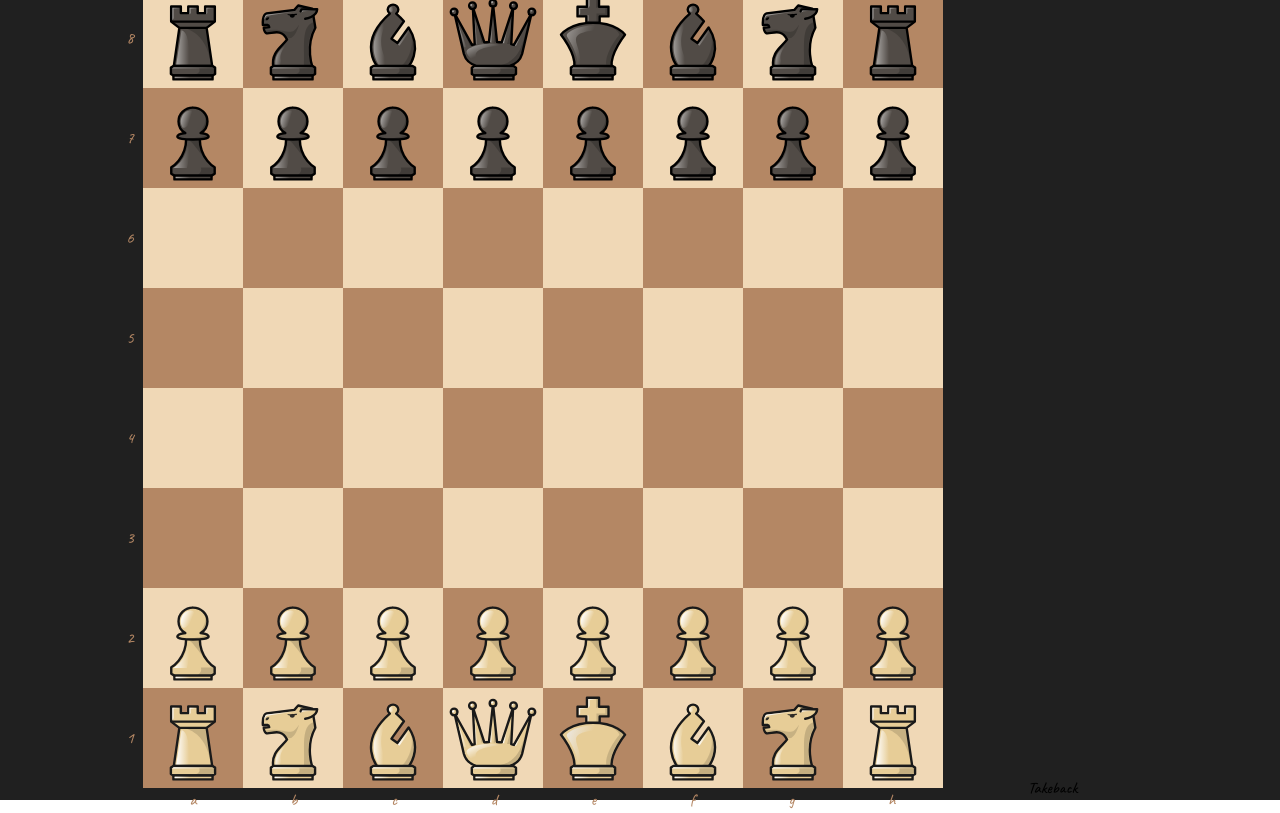
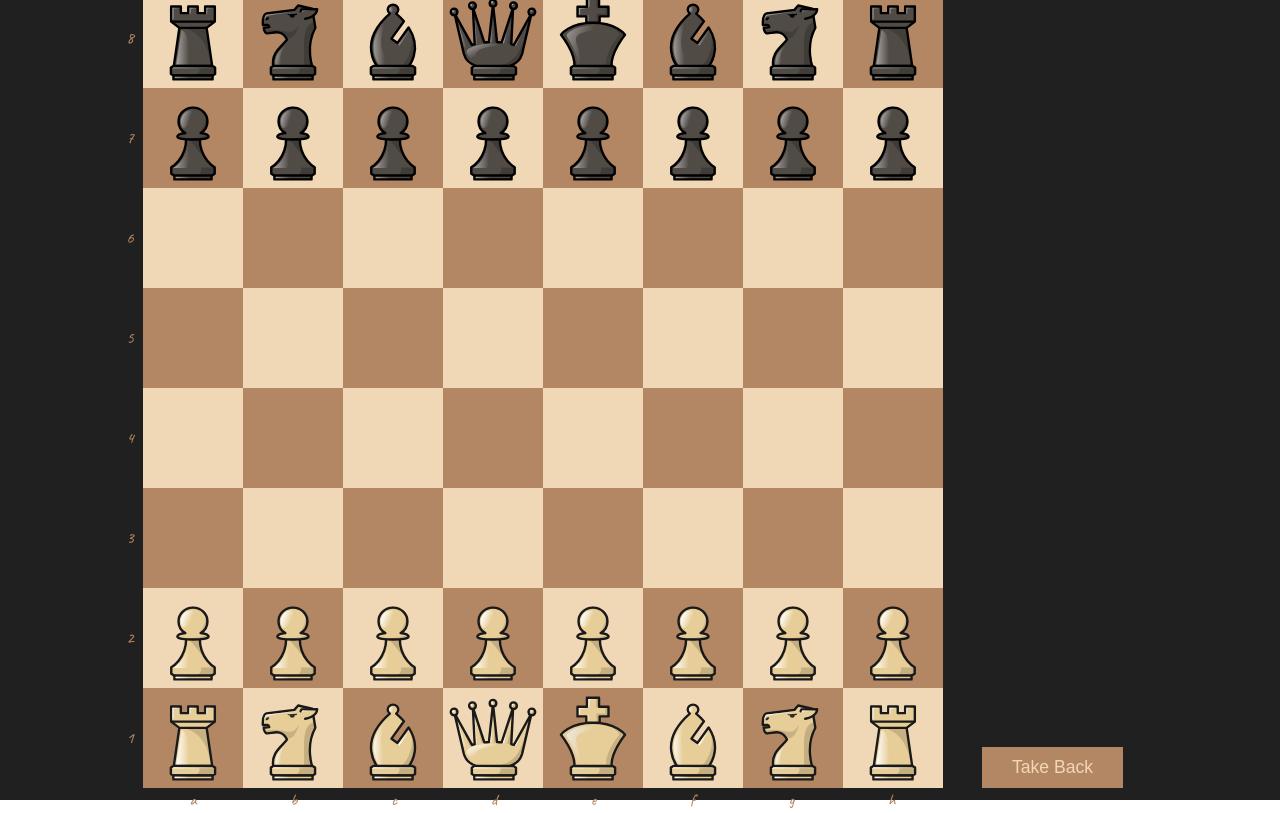
Before and after one commit to floatingmess06/ChessMaster-React, a React (Create React App) app: page / in a window 1280 px wide. Built offline with nearby package versions, Linux system fonts and the light colour scheme.

Commit message:
C18  // added undo option

```diff
--- a/src/components/Control/bits/TakeBack.js
+++ b/src/components/Control/bits/TakeBack.js
@@ -1,6 +1,11 @@
+import { useAppContext } from "../../../contexts/Context"
+import { takeBack } from "../../../reducer/actions/move"
+
 const TakeBack = ( ) => {
+
+    const {dispatch} = useAppContext()
     return <div className="takeBack">
-        Takeback
+        <button onClick={()=> dispatch(takeBack())}>Take Back</button>
     </div>
 }
 
--- a/src/reducer/actionTypes.js
+++ b/src/reducer/actionTypes.js
@@ -8,5 +8,6 @@ export const actionTypes = {
     "CAN_CASTLE" : "CAN_CASTLE",
     "STALEMATE": "STALEMATE",
     "INSUFFICIENT_MATERIAL":"INSUFFICIENT_MATERIAL",
-    "WIN":"WIN"
+    "WIN":"WIN",
+    "TAKE_BACK":"TAKE_BACK"
 }
--- a/src/reducer/actions/move.js
+++ b/src/reducer/actions/move.js
@@ -19,3 +19,9 @@ export const clearCandidates = () => {
         type: actionTypes.CLEAR_CANDIDATE_MOVES,
     }
 }
+
+export const takeBack = () => {
+    return {
+        type: actionTypes.TAKE_BACK,
+    }
+}
--- a/src/reducer/reducer.js
+++ b/src/reducer/reducer.js
@@ -22,6 +22,23 @@ export const reducer = (state, action) => {
         ...state,
         candidateMoves,
       };
+    }
+
+    case actionTypes.TAKE_BACK:{
+      let {positions,movesList,turn} = state
+
+      if(positions.length>1){
+        positions = positions.slice(0,positions.length-1)
+        movesList = movesList.slice(0,movesList.length-1)
+        turn = turn === 'w'?'b':'w'
+      }
+
+      return{
+        ...state,
+        positions,
+        movesList,
+        turn
+      }
     }
 
     case actionTypes.CLEAR_CANDIDATE_MOVES: {
```
